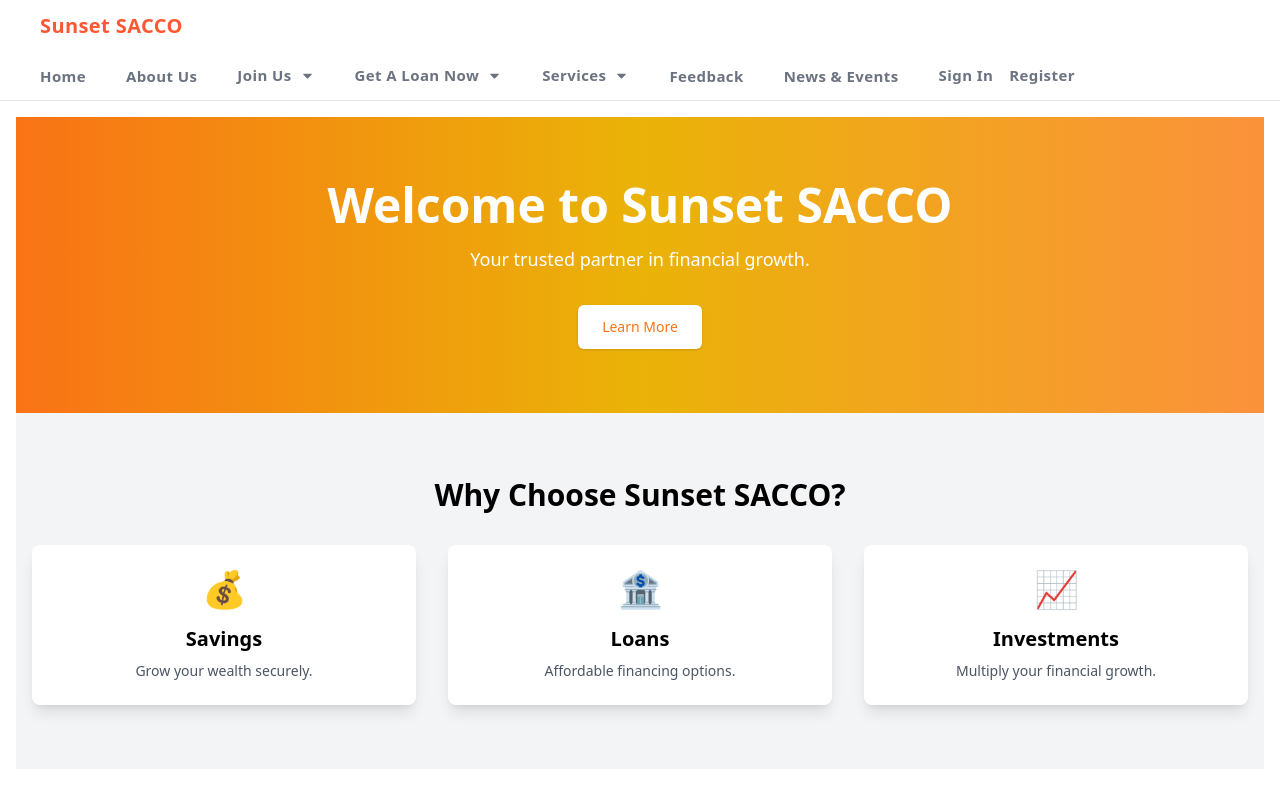
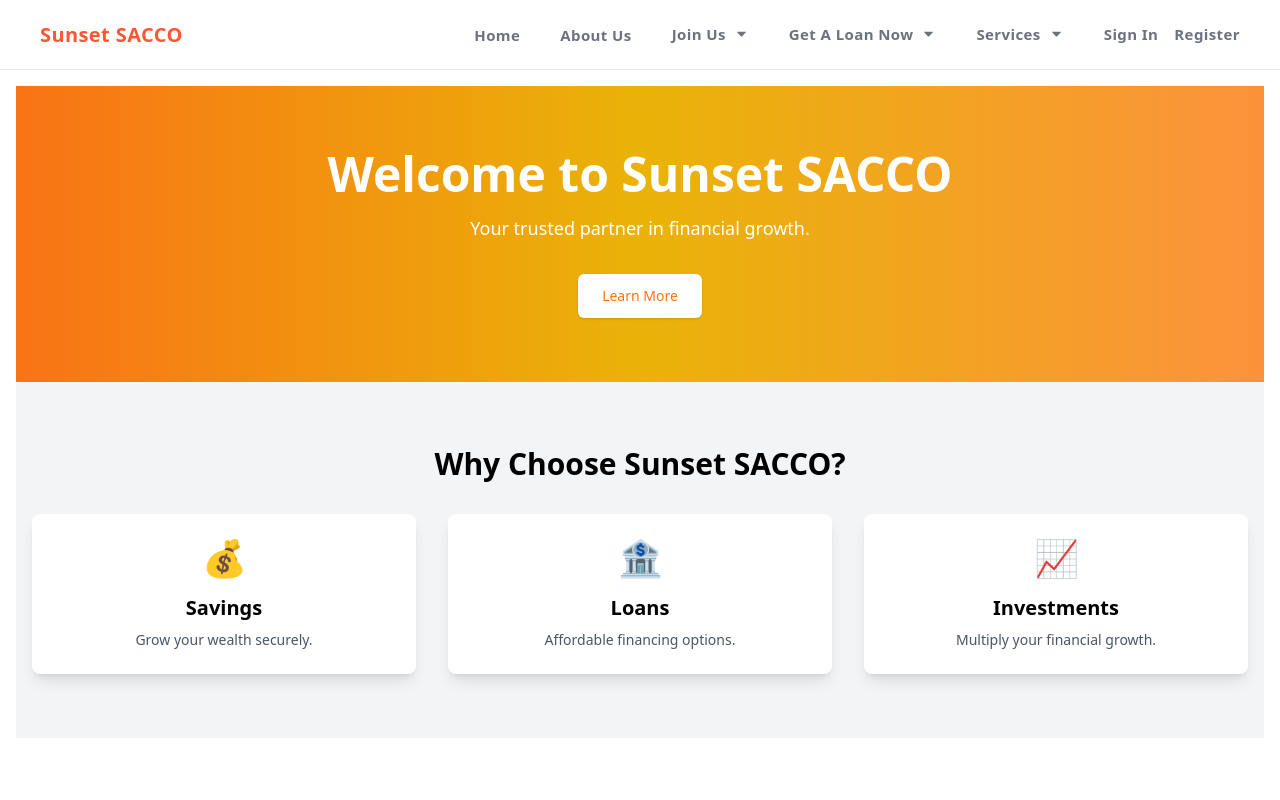
Before and after one commit to ravine13/sunset_sacco, a React (Create React App) app in the folder sunset-sacco-frontend/: page / in a window 1280 px wide. Shown: the top 800 px of the page. Built offline with nearby package versions, Linux system fonts and the light colour scheme.

Commit message:
new: frontend complete
next: combine with backend

```diff
--- a/sunset-sacco-frontend/src/pages/Navbar.js
+++ b/sunset-sacco-frontend/src/pages/Navbar.js
@@ -101,21 +101,6 @@ const Navbar = () => {
               activeDropdown={activeDropdown === "service"}
               toggleDropdown={() => handleDropdownToggle("service")}
             />
-
-            {/* Feedback */}
-            <li>
-              <Link to="/feedback" className="hover:text-[#FF5733] text-gray-500 font-semibold text-[15px]">
-                Feedback
-              </Link>
-            </li>
-
-            {/* News & Events */}
-            <li>
-              <Link to="/news-events" className="hover:text-[#FF5733] text-gray-500 font-semibold text-[15px]">
-                News & Events
-              </Link>
-            </li>
-
             {/* Sign In / Register */}
             <li className="flex gap-4">
               <Link to="/signin" className="hover:text-[#FF5733] text-gray-500 font-semibold text-[15px]">
```
